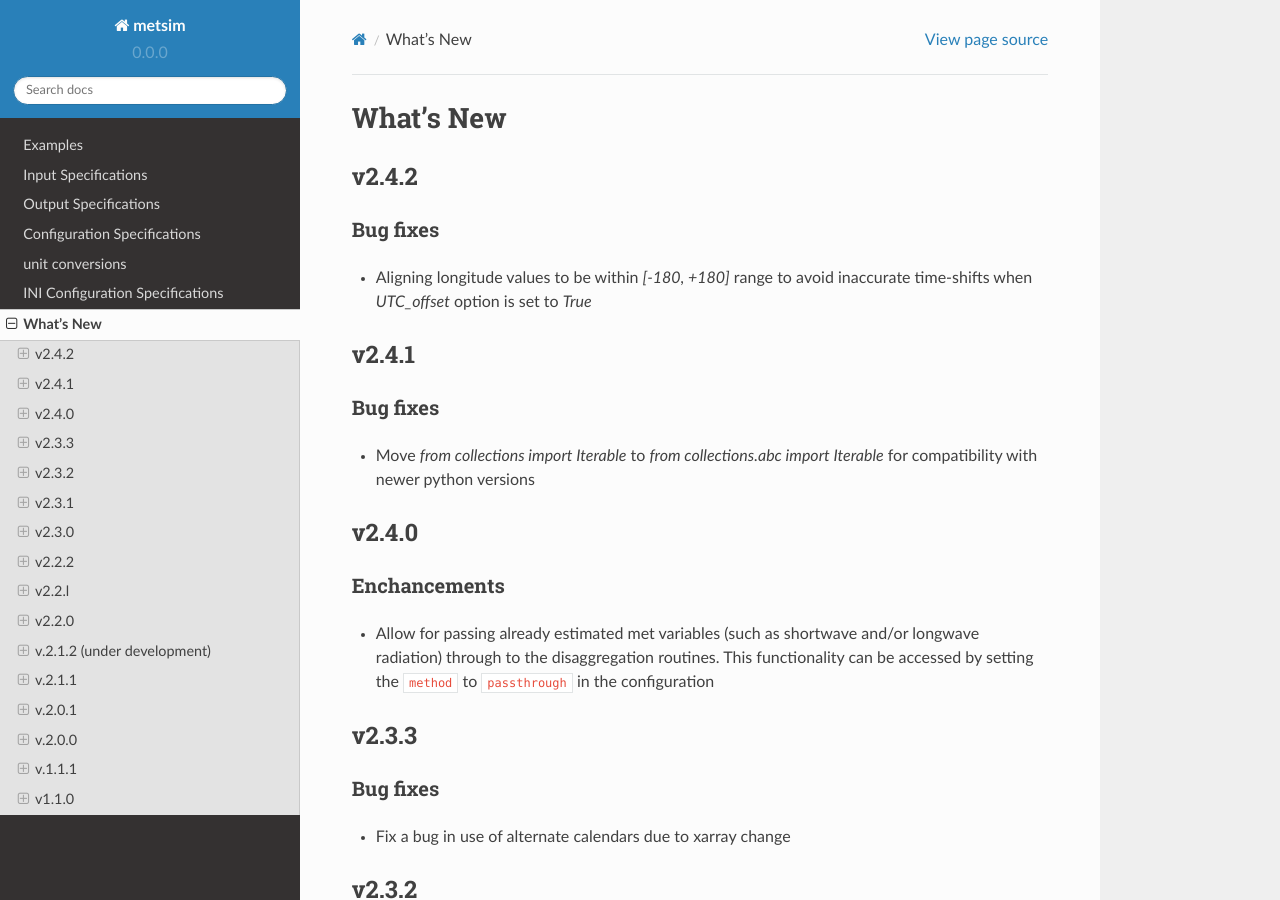
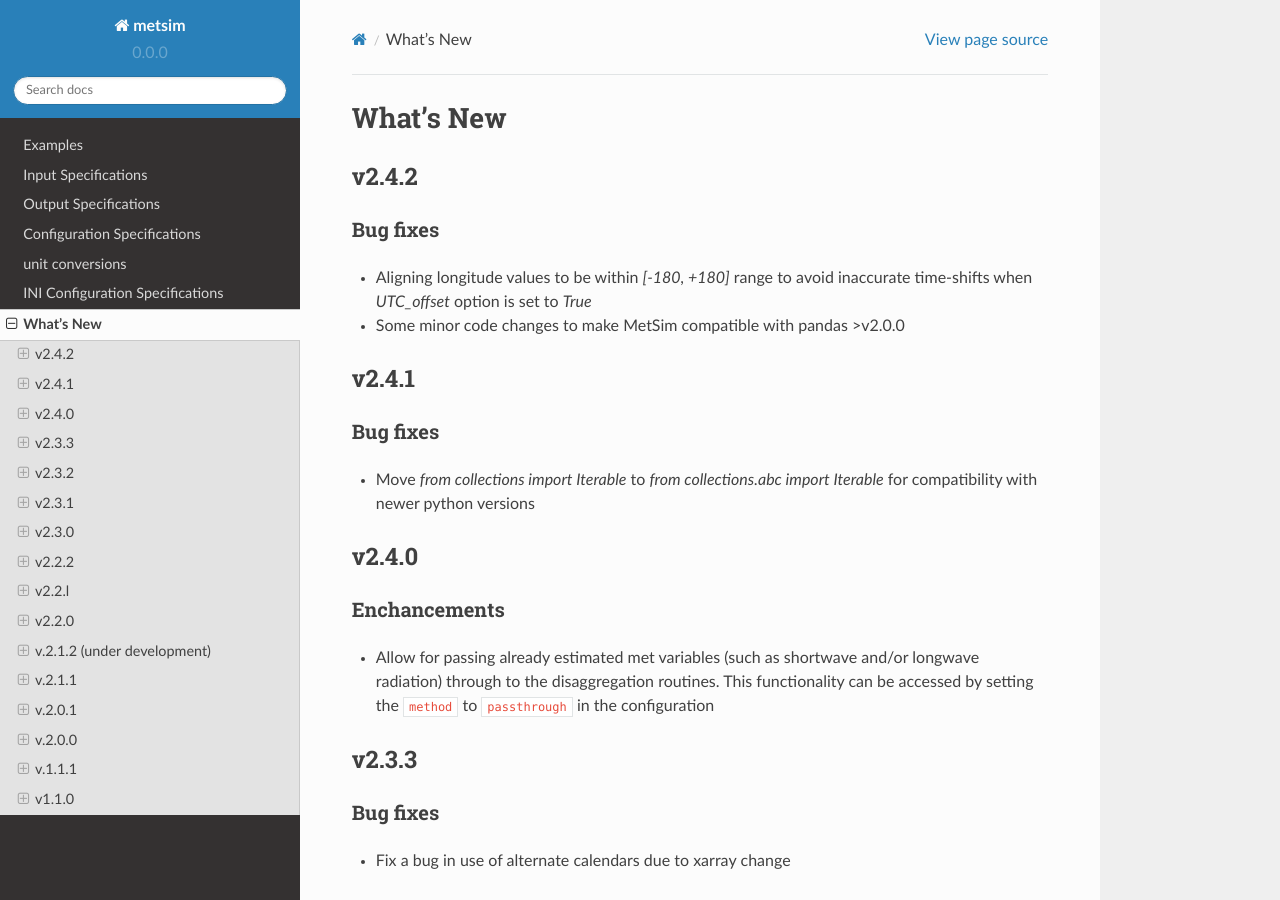
Before and after one commit to UW-Hydro/MetSim, a Sphinx documentation site: the page built from docs/whats-new.rst, in a window 1280 px wide and 900 px high. Built offline with Sphinx 7.4.7 and the Read the Docs theme 2.0.0, drawn with Linux system fonts in a browser that asks for light colours; pages that are not in the unit, such as notebooks, are missing from menus.

Commit message:
Update whatsnew

```diff
--- a/docs/whats-new.rst
+++ b/docs/whats-new.rst
@@ -11,6 +11,8 @@
 - Aligning longitude values to be within `[-180, +180]`
   range to avoid inaccurate time-shifts when `UTC_offset`
   option is set to `True`
+- Some minor code changes to make MetSim compatible with
+  pandas >v2.0.0
 
 .. _whats-new.2.4.1:
 
```
